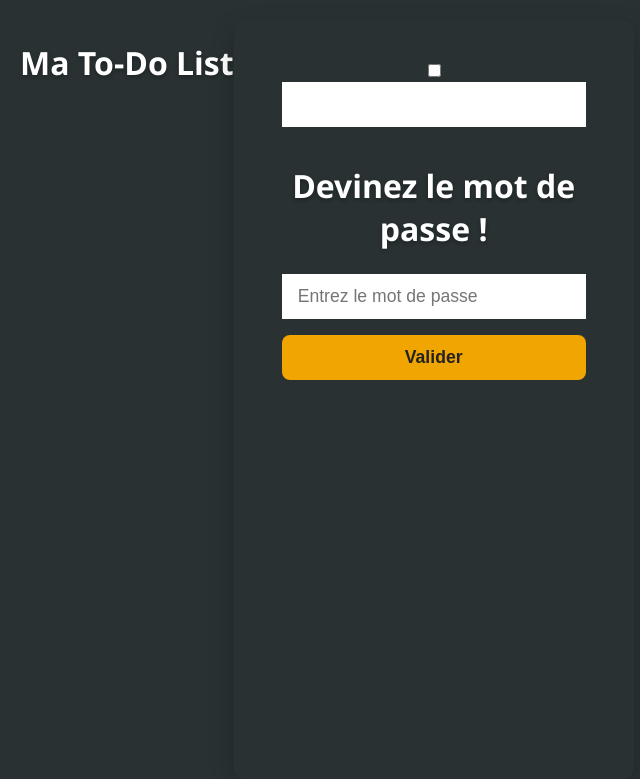
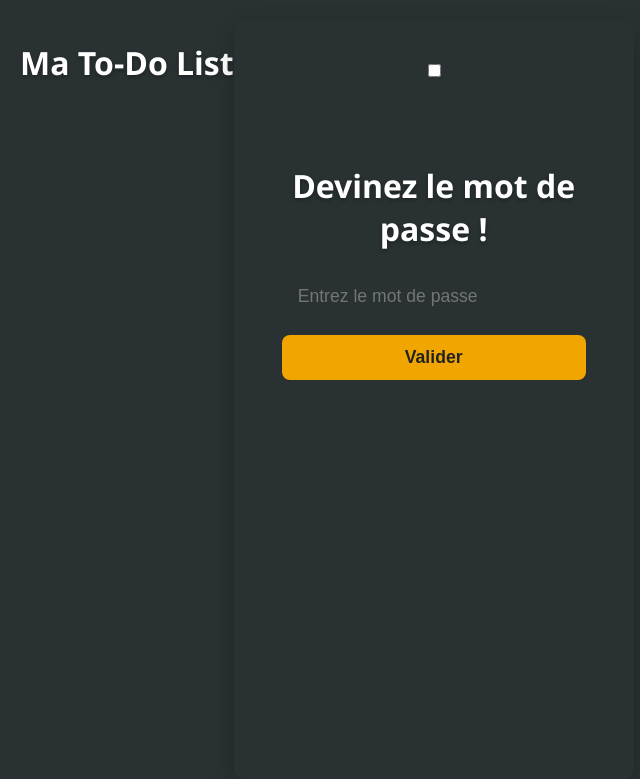
Before and after one commit to dim2008/projet, a Flask app: page / in a window 1280 px wide. Shown: the top 779 px of the page, without its empty margins (0-640 px from the left). Run offline with Flask 3, Linux system fonts and the light colour scheme.

Commit message:
Update style.css

```diff
--- a/static/style.css
+++ b/static/style.css
@@ -37,7 +37,7 @@ input[type="text"] {
   border: none;
   margin-bottom: 1rem;
   outline: none;
-  background-color: none;
+  background-color: #293133;
 }
 
 button {
```
